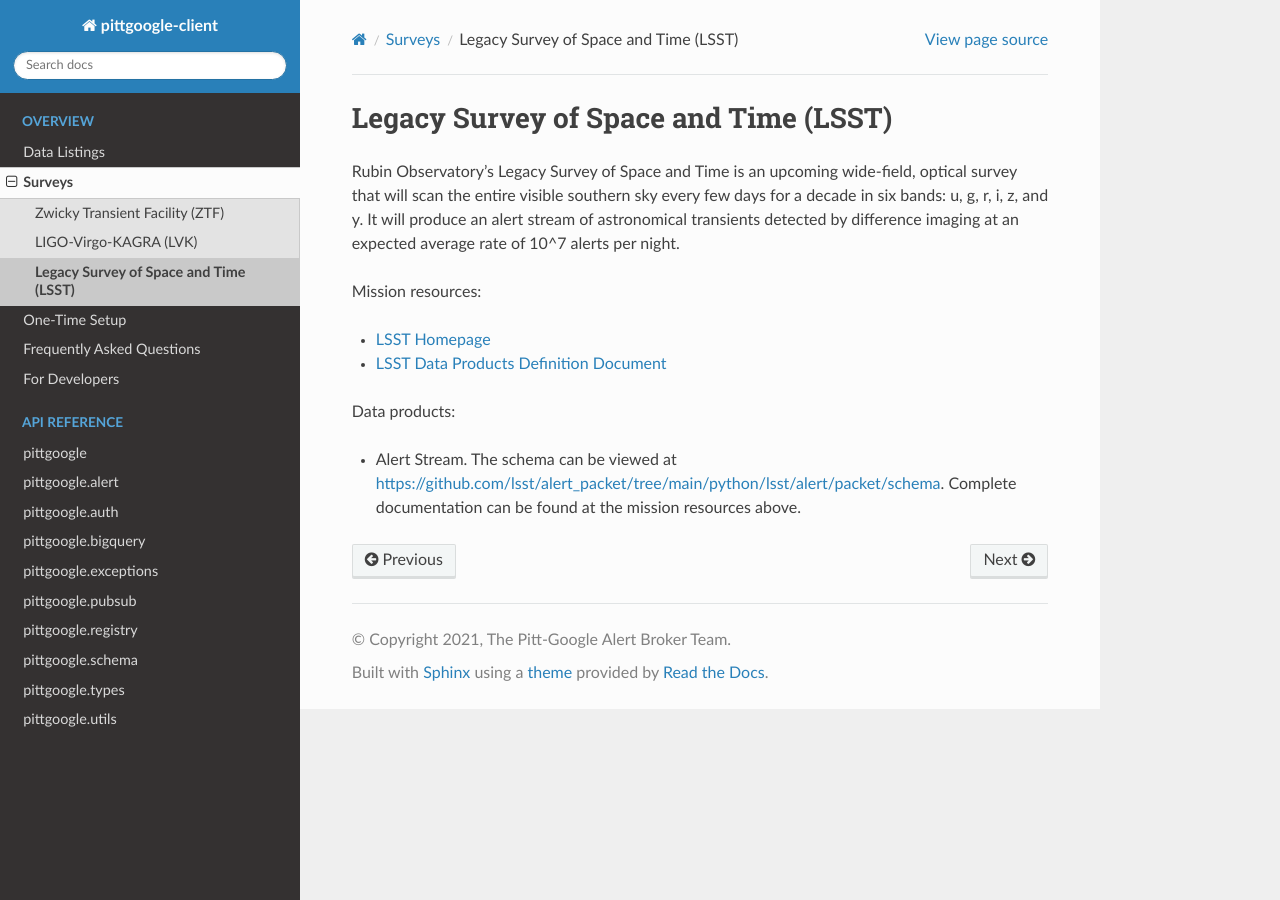
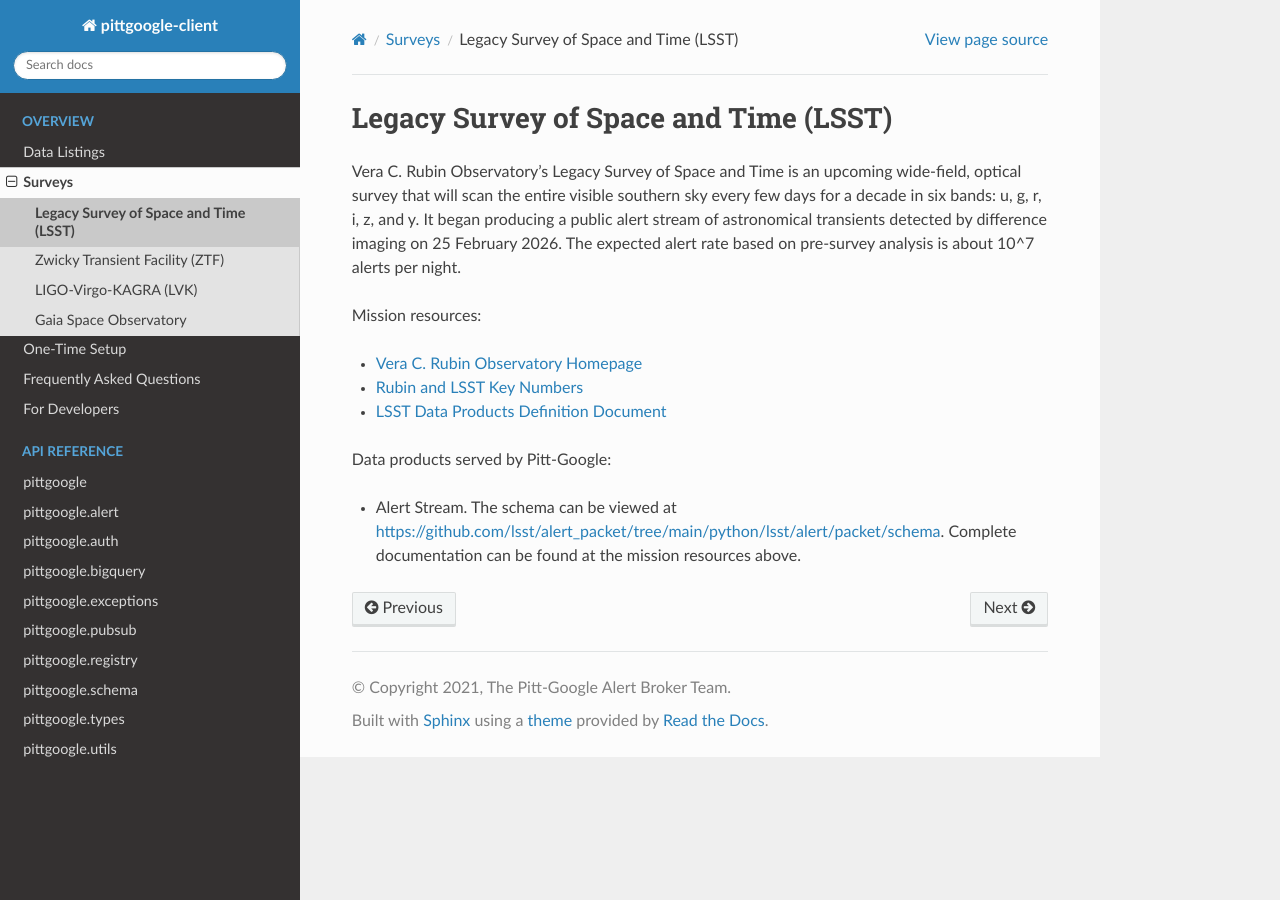
Before and after one commit to mwvgroup/pittgoogle-client, a Sphinx documentation site: the page built from docs/source/surveys/lsst.rst, in a window 1280 px wide. Built offline with Sphinx 7.4.7 and the Read the Docs theme 3.1.0, drawn with Linux system fonts in a browser that asks for light colours.

Commit message:
Update Data Listings page (#132)
* Include Gaia data products on our data listings page

* include the full name of the Vera C. Rubin Observatory

* update CHANGELOG.md

* address codacy issue

* specific data products served by Pitt-Google

* update text and links to mission resources

* update text

* update CHANGELOG.md

```diff
--- a/docs/source/surveys/index.rst
+++ b/docs/source/surveys/index.rst
@@ -8,6 +8,7 @@
 .. toctree::
     :maxdepth: 1
 
+    lsst
     ztf
     lvk
-    lsst
+    gaia
--- a/docs/source/surveys/lsst.rst
+++ b/docs/source/surveys/lsst.rst
@@ -3,16 +3,16 @@
 Legacy Survey of Space and Time (LSST)
 ======================================
 
-Rubin Observatory's Legacy Survey of Space and Time is an upcoming wide-field, optical survey that will scan the entire
-visible southern sky every few days for a decade in six bands: u, g, r, i, z, and y. It will produce an alert stream of
-astronomical transients detected by difference imaging at an expected average rate of 10^7 alerts per night.
+Vera C. Rubin Observatory's Legacy Survey of Space and Time is an upcoming wide-field, optical survey that will scan the entire visible southern sky every few days for a decade in six bands: u, g, r, i, z, and y.
+It began producing a public alert stream of astronomical transients detected by difference imaging on 25 February 2026. The expected alert rate based on pre-survey analysis is about 10^7 alerts per night.
 
 Mission resources:
 
-- `LSST Homepage <https://rubinobservatory.org>`__
-- `LSST Data Products Definition Document <https://lse-163.lsst.io/v/v3.9/index.html>`__
+- `Vera C. Rubin Observatory Homepage <https://rubinobservatory.org>`__
+- `Rubin and LSST Key Numbers <https://rubinobservatory.org/for-scientists/rubin-101/key-numbers>`__
+- `LSST Data Products Definition Document <https://lse-163.lsst.io/>`__
 
-Data products:
+Data products served by Pitt-Google:
 
 - Alert Stream. The schema can be viewed at `<https://github.com/lsst/alert_packet/tree/main/python/lsst/alert/packet/schema>`__.
   Complete documentation can be found at the mission resources above.
--- a/docs/source/surveys/lvk.rst
+++ b/docs/source/surveys/lvk.rst
@@ -12,6 +12,6 @@
 - `Virgo Homepage <https://www.virgo-gw.eu/>`__
 - `KAGRA Homepage <https://gwcenter.icrr.u-tokyo.ac.jp/>`__
 
-Data products:
+Data products served by Pitt-Google:
 
 - Alert Stream. Complete documentation can be found at `<https://emfollow.docs.ligo.org/userguide/>`__.
--- a/docs/source/surveys/ztf.rst
+++ b/docs/source/surveys/ztf.rst
@@ -12,7 +12,7 @@
 - `ZTF Homepage <https://www.ztf.caltech.edu/>`__
 - `ZTF Science Data System Explanatory Supplement <https://irsa.ipac.caltech.edu/data/ZTF/docs/ztf_explanatory_supplement.pdf>`__
 
-Data products:
+Data products served by Pitt-Google:
 
 - Alert Stream. The schema can be viewed at `<https://zwickytransientfacility.github.io/ztf-avro-alert/schema.html>`__.
   Complete documentation can be found at the mission resources above.
```
Also changed, not shown: CHANGELOG.md (+5 -1 lines), docs/source/listings.rst (+160 -84 lines), docs/source/surveys/gaia.rst (added, +16 -0 lines).
